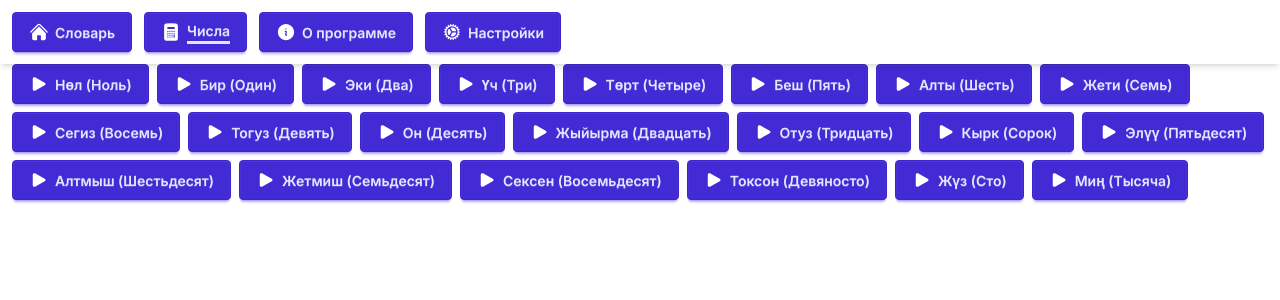
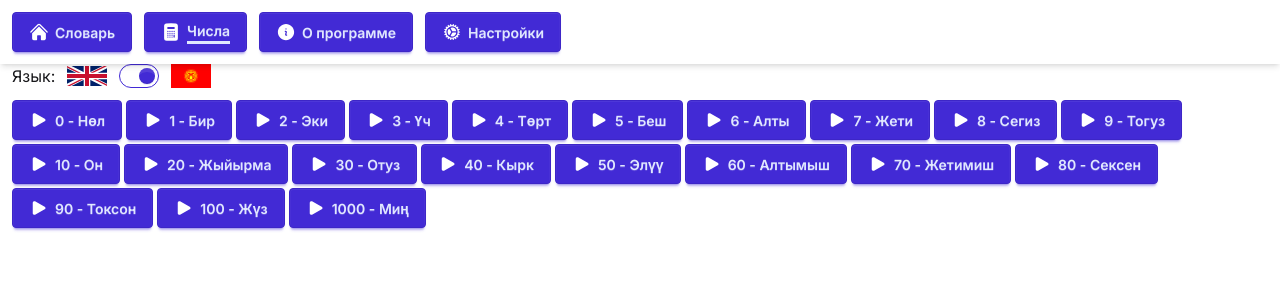
Before and after one commit to VADMARK223/kg-next, a Next.js app: page /numerals in a window 1280 px wide. Shown: the top 300 px of the page. Built offline with nearby package versions, Linux system fonts and the light colour scheme; a web font is replaced by a local one.

Commit message:
4.1.710 Numerals toggle.

```diff
--- /dev/null
+++ b/src/app/lib/model/SoundData.ts
@@ -0,0 +1,11 @@
+/**
+ * @author Markitanov Vadim
+ * @since 29.01.2025
+ */
+export interface SoundData {
+  id: number
+  ru: string
+  kg: string
+  en: string
+  file: string
+}
--- a/src/app/lib/model/data.ts
+++ b/src/app/lib/model/data.ts
@@ -737,6 +737,7 @@ const time = (tag: number): WordEntity[] => {
 const countries = (tag: number): WordEntity[] => {
   return [
     createWord('Страна', 'Өлкө', tag, 'Country'),
+    createWord('Республика', 'Республика', tag, 'Republic'),
     createWord('Государство', 'Мамлекет', tag, 'State'),
     createWord('География', 'География', tag, 'Geography'),
     createWord('Турция', 'Түркия', tag, 'Turkey'),
@@ -814,6 +815,7 @@ const geography = (tag: number): WordEntity[] => {
     createWord('Долина', 'Өрөөн', tag, 'Valley'),
     createWord('Столица', 'Борбор', tag, 'Capital'),
     createWord('Берег', 'Жээк', tag, 'Shore'),
+    createWord('Африка', 'Африка', tag, 'Africa'),
     createWord('Пролив', 'Кысык', tag, 'Strait')
   ]
 }
--- a/src/app/lib/utils.ts
+++ b/src/app/lib/utils.ts
@@ -5,7 +5,7 @@
  * @since 10.01.2025
  */
 
-export const APP_VERSION = '4.0'
+export const APP_VERSION = '4.1'
 export const isDevMode = (): boolean => process.env.NODE_ENV === 'development'
 export const enum LANGUAGE_MODE {
   KG = 'kg',
--- a/src/app/numerals/page.tsx
+++ b/src/app/numerals/page.tsx
@@ -5,64 +5,28 @@
  * @since 10.01.2025
  */
 'use client'
-import { JSX, useEffect, useState } from 'react'
-import { PlayIcon } from '@heroicons/react/24/solid'
-
-const sounds = [
-  { id: 0, label: 'Нөл (Ноль)', file: '/sound/0.mp3' },
-  { id: 1, label: 'Бир (Один)', file: '/sound/1.mp3' },
-  { id: 2, label: 'Эки (Два)', file: '/sound/2.mp3' },
-  { id: 3, label: 'Үч (Три)', file: '/sound/3.mp3' },
-  { id: 4, label: 'Төрт (Четыре)', file: '/sound/4.mp3' },
-  { id: 5, label: 'Беш (Пять)', file: '/sound/5.mp3' },
-  { id: 6, label: 'Алты (Шесть)', file: '/sound/6.mp3' },
-  { id: 7, label: 'Жети (Семь)', file: '/sound/7.mp3' },
-  { id: 8, label: 'Сегиз (Восемь)', file: '/sound/8.mp3' },
-  { id: 9, label: 'Тогуз (Девять)', file: '/sound/9.mp3' },
-  { id: 10, label: 'Он (Десять)', file: '/sound/10.mp3' },
-  { id: 20, label: 'Жыйырма (Двадцать)', file: '/sound/20.mp3' },
-  { id: 30, label: 'Отуз (Тридцать)', file: '/sound/30.mp3' },
-  { id: 40, label: 'Кырк (Сорок)', file: '/sound/40.mp3' },
-  { id: 50, label: 'Элүү (Пятьдесят)', file: '/sound/50.mp3' },
-  { id: 60, label: 'Алтмыш (Шестьдесят)', file: '/sound/60.mp3' },
-  { id: 70, label: 'Жетмиш (Семьдесят)', file: '/sound/70.mp3' },
-  { id: 80, label: 'Сексен (Восемьдесят)', file: '/sound/80.mp3' },
-  { id: 90, label: 'Токсон (Девяносто)', file: '/sound/90.mp3' },
-  { id: 100, label: 'Жүз (Сто)', file: '/sound/100.mp3' },
-  { id: 1000, label: 'Миң (Тысяча)', file: '/sound/1000.mp3' }
-]
+import { JSX, useState } from 'react'
+import Image from 'next/image'
+import { LANGUAGE_MODE } from '@/app/lib/utils'
+import SoundButtons from '@/app/ui/numerals/SoundButtons'
 
 const NumeralsPage = (): JSX.Element => {
-  const [audios, setAudios] = useState<Record<number, HTMLAudioElement>>({})
-
-  useEffect(() => {
-    const audioMap = sounds.reduce((acc, sound) => {
-      acc[sound.id] = new Audio(sound.file)
-      return acc
-    }, {} as Record<number, HTMLAudioElement>)
-    setAudios(audioMap)
-  }, [])
-
-  const playSound = (id: number) => {
-    const audio = audios[id]
-    if (audio) {
-      audio.currentTime = 0
-      audio.play()
-    }
-  }
+  const [kgMode, setKgMode] = useState<boolean>(true)
 
   return (
-    <div className={'flex flex-wrap gap-2 w-full'}>
-      {sounds.map((sound) => (
-        <button
-          key={sound.id}
-          onClick={() => playSound(sound.id)}
-          className={'btn btn-primary'}
-        >
-          <PlayIcon className={'h-5 w-5 text-white'}/>
-          {sound.label}
-        </button>
-      ))}
+    <div className={'flex flex-col gap-3'}>
+      <div className="flex items-center gap-3">
+        Язык:
+        <Image src={`/${LANGUAGE_MODE.EN}.png`} alt="Great Britain" width={40} height={24}/>
+        <input
+          type="checkbox"
+          className="toggle toggle-primary"
+          checked={kgMode}
+          onChange={(e) => setKgMode(e.target.checked)}
+        />
+        <Image src={`/${LANGUAGE_MODE.KG}.png`} alt="Kyrgyzstan" width={40} height={24}/>
+      </div>
+      <SoundButtons kgMode={kgMode}/>
     </div>
   )
 }
--- /dev/null
+++ b/src/app/ui/numerals/SoundButtons.tsx
@@ -0,0 +1,74 @@
+/**
+ * Компонент
+ *
+ * @author Markitanov Vadim
+ * @since 29.01.2025
+ */
+import { JSX, useEffect, useState } from 'react'
+import { PlayIcon } from '@heroicons/react/24/solid'
+import { SoundData } from '@/app/lib/model/SoundData'
+
+const sounds: SoundData[] = [
+  { id: 0, ru: '0', kg: 'Нөл', en: 'Zero', file: '/sound/0.mp3' },
+  { id: 1, ru: '1', kg: 'Бир', en: 'One', file: '/sound/1.mp3' },
+  { id: 2, ru: '2', kg: 'Эки', en: 'Two', file: '/sound/2.mp3' },
+  { id: 3, ru: '3', kg: 'Үч', en: 'Three', file: '/sound/3.mp3' },
+  { id: 4, ru: '4', kg: 'Төрт', en: 'Four', file: '/sound/4.mp3' },
+  { id: 5, ru: '5', kg: 'Беш', en: 'Five', file: '/sound/5.mp3' },
+  { id: 6, ru: '6', kg: 'Алты', en: 'Six', file: '/sound/6.mp3' },
+  { id: 7, ru: '7', kg: 'Жети', en: 'Seven', file: '/sound/7.mp3' },
+  { id: 8, ru: '8', kg: 'Сегиз', en: 'Eight', file: '/sound/8.mp3' },
+  { id: 9, ru: '9', kg: 'Тогуз', en: 'Nine', file: '/sound/9.mp3' },
+  { id: 10, ru: '10', kg: 'Он', en: 'Ten', file: '/sound/10.mp3' },
+  { id: 20, ru: '20', kg: 'Жыйырма', en: 'Twenty', file: '/sound/20.mp3' },
+  { id: 30, ru: '30', kg: 'Отуз', en: 'Thirty', file: '/sound/30.mp3' },
+  { id: 40, ru: '40', kg: 'Кырк', en: 'Forty', file: '/sound/40.mp3' },
+  { id: 50, ru: '50', kg: 'Элүү', en: 'Fifty', file: '/sound/50.mp3' },
+  { id: 60, ru: '60', kg: 'Алтымыш', en: 'Sixty', file: '/sound/60.mp3' },
+  { id: 70, ru: '70', kg: 'Жетимиш', en: 'Seventy', file: '/sound/70.mp3' },
+  { id: 80, ru: '80', kg: 'Сексен', en: 'Eighty', file: '/sound/80.mp3' },
+  { id: 90, ru: '90', kg: 'Токсон', en: 'Ninety', file: '/sound/90.mp3' },
+  { id: 100, ru: '100', kg: 'Жүз', en: 'One hundred', file: '/sound/100.mp3' },
+  { id: 1000, ru: '1000', kg: 'Миң', en: 'One thousand', file: '/sound/1000.mp3' }
+]
+
+interface SoundButtonsProps {
+  kgMode: boolean;
+}
+
+const SoundButtons = ({ kgMode }: SoundButtonsProps): JSX.Element => {
+  const [audios, setAudios] = useState<Record<number, HTMLAudioElement>>({})
+
+  useEffect(() => {
+    const audioMap = sounds.reduce((acc, sound) => {
+      acc[sound.id] = new Audio(sound.file)
+      return acc
+    }, {} as Record<number, HTMLAudioElement>)
+    setAudios(audioMap)
+  }, [])
+
+  const playSound = (id: number) => {
+    const audio = audios[id]
+    if (audio) {
+      audio.currentTime = 0
+      audio.play()
+    }
+  }
+
+  return (
+    <div className={'flex flex-wrap gap-1 w-full'}>
+      {sounds.map((sound) => (
+        <button
+          key={sound.id}
+          onClick={() => playSound(sound.id)}
+          className={'btn btn-primary'}
+        >
+          <PlayIcon className={'h-5 w-5 text-white'}/>
+          {`${sound.ru} - ${kgMode ? sound.kg : sound.en}`}
+        </button>
+      ))}
+    </div>
+  )
+}
+
+export default SoundButtons
```
